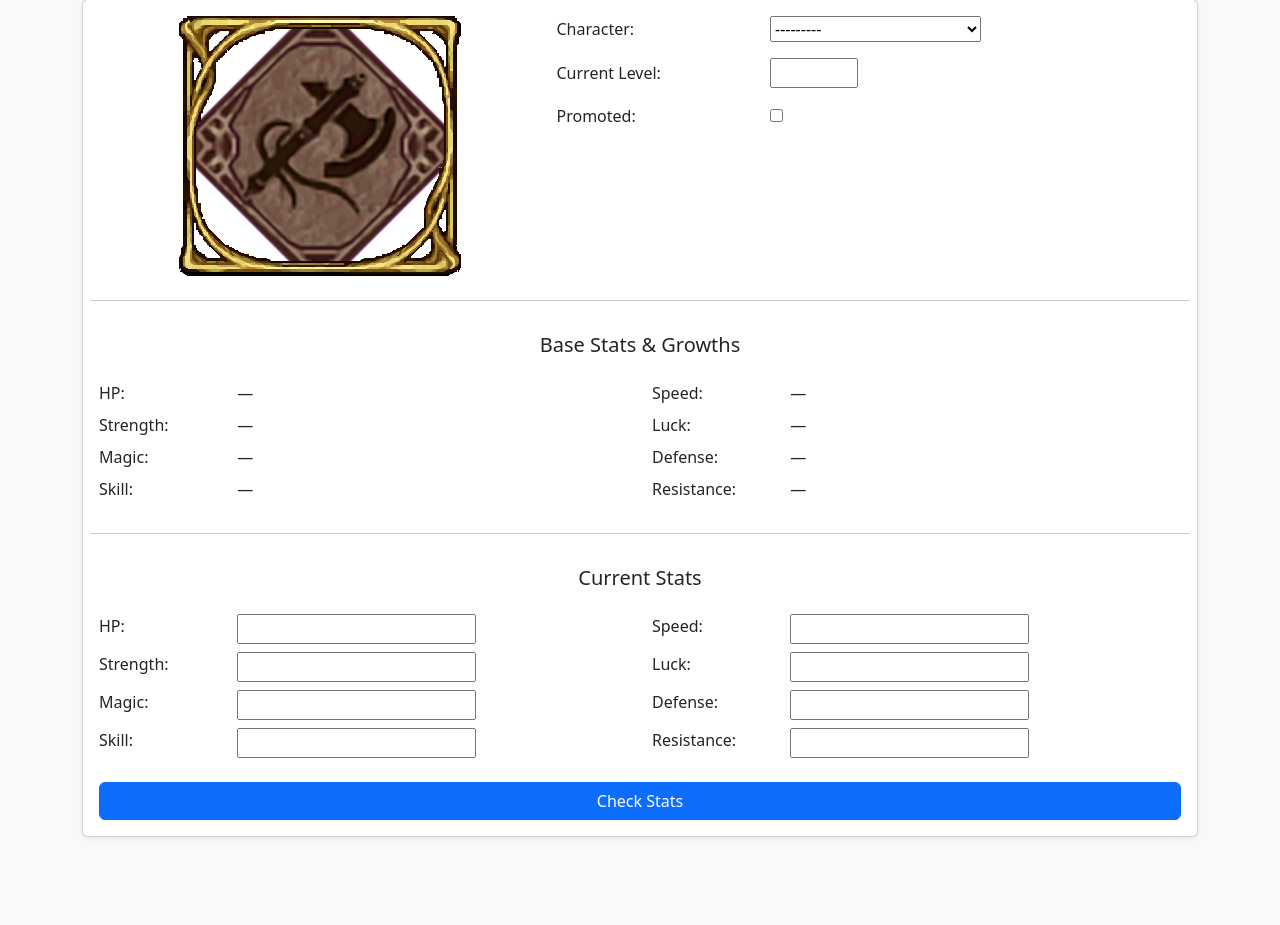
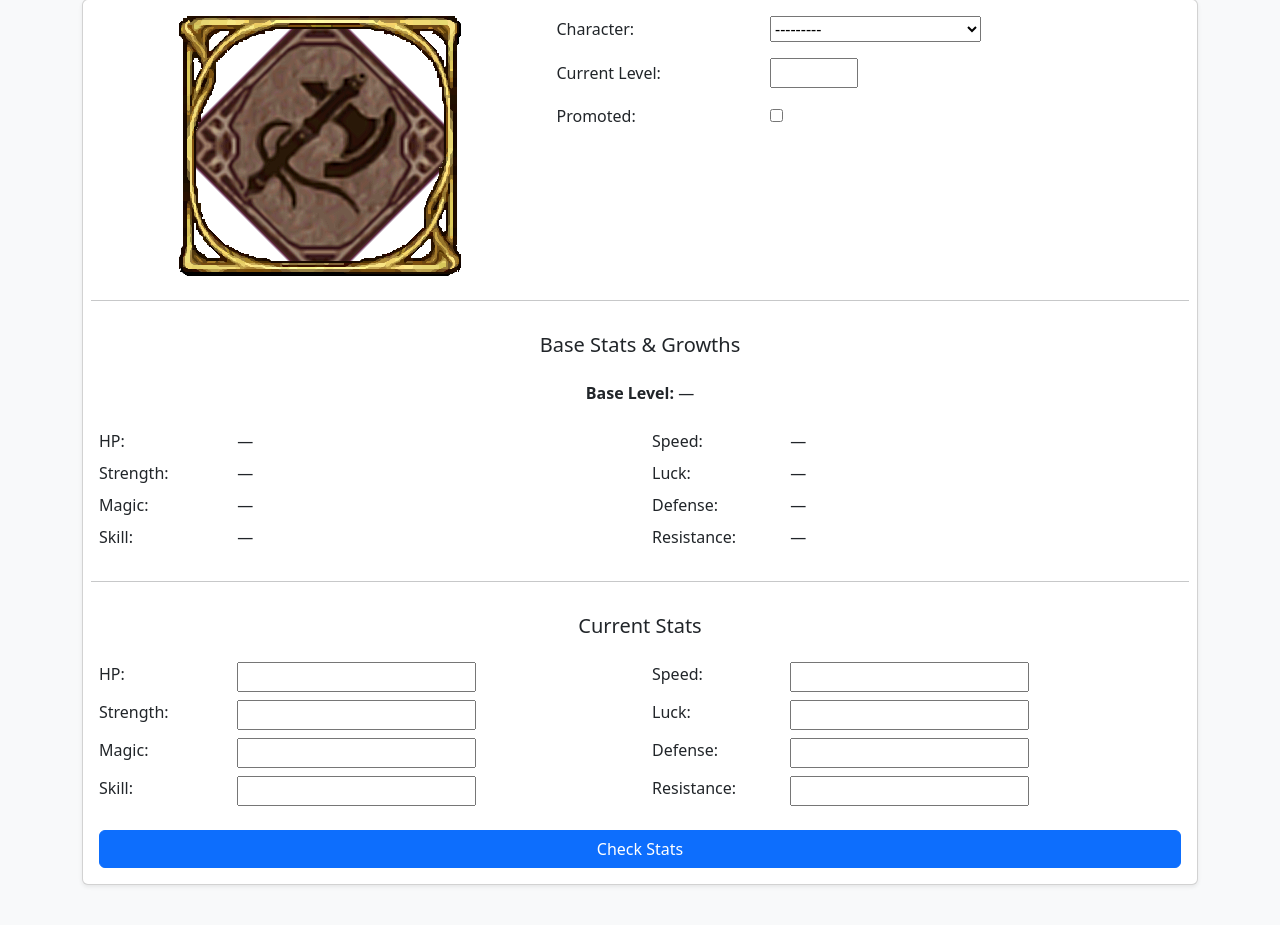
Before and after one commit to DanielCusack/TRPG-Stat-Utilities, a Django app: page / in a window 1280 px wide. Shown: the part 183-1108 px from the top of the page. Before the commit the page ends 1021 px from the top, so only its background shows below. Run offline with Django 5.2, Linux system fonts and the light colour scheme; data comes from the database, SQL or seed files in the repository.

Commit message:
fe9: Added base level to base stat section of web page

```diff
--- a/calculator/templates/calculator/stat_check.html
+++ b/calculator/templates/calculator/stat_check.html
@@ -91,6 +91,12 @@
                 <hr class="mt-4">
 
                 <h5 class="text-center">Base Stats &amp; Growths</h5>
+
+                <div class="col-12 text-center mb-2">
+                    <span class="fw-semibold">Base Level:</span>
+                    <span id="base-level">—</span>
+                </div>
+
                 <div class="col-12">
                     <div class="row">
 
@@ -297,6 +303,7 @@
         const promotedCheckbox = document.getElementById("id_promoted");
         const portraitImg = document.getElementById("portrait-img");
         const defaultPortrait = portraitImg.getAttribute("src");
+        const baseLevel = document.getElementById("base-level");
         const stats = ["hp", "strength", "magic", "skill", "speed", "luck", "defense", "resistance"];
 
         function formatGrowth(g) {
@@ -305,6 +312,7 @@
 
         function updateBaseStats() {
             const data = characterData[select.value];
+            baseLevel.textContent = data ? data.base_level : "—";
             stats.forEach(function (stat) {
                 document.getElementById("base-" + stat).textContent = data ? data.base[stat] : "—";
                 document.getElementById("growth-" + stat).textContent = data ? formatGrowth(data.growth[stat]) : "";
--- a/calculator/views.py
+++ b/calculator/views.py
@@ -56,6 +56,7 @@ def stat_check_view(request):
     available = available_portraits()
     character_data = {
         c.pk: {
+            "base_level": c.base_level,
             "base": {stat: getattr(c, "base_" + stat) for stat in FE_STAT_NAMES},
             "growth": {stat: getattr(c, "growth_" + stat) for stat in FE_STAT_NAMES},
             "promoted": c.base_class.promoted,
```
Also changed, not shown: calculator/tests/test_views.py (+7 -0 lines).
